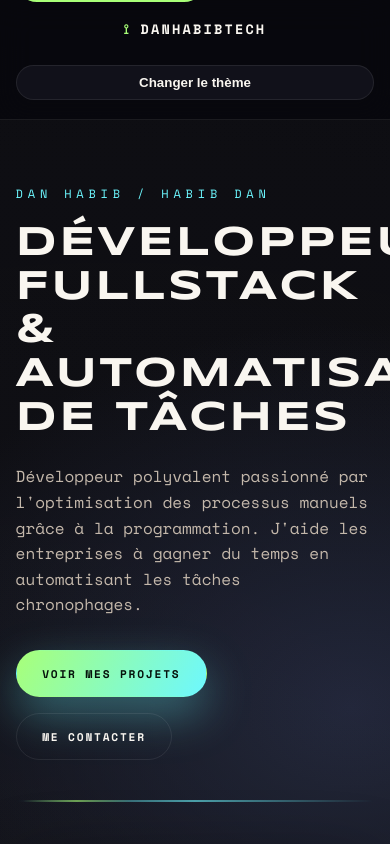
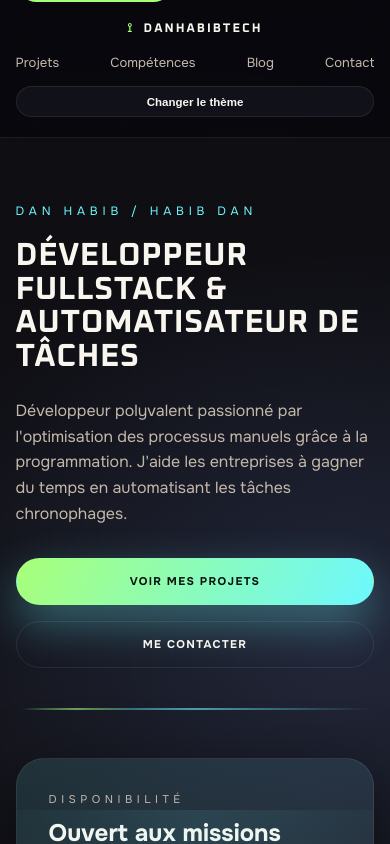
Before and after one commit to danhab05/danhabibtech, a Next.js app: page / in a window 390 px wide. Shown: the top 844 px of the page. Built offline with nearby package versions, Linux system fonts and the light colour scheme.

Commit message:
Improve typography and mobile responsiveness

```diff
--- a/app/globals.css
+++ b/app/globals.css
@@ -32,6 +32,7 @@ body {
     linear-gradient(180deg, var(--bg) 0%, var(--bg-deep) 100%);
   color: var(--text);
   line-height: 1.6;
+  font-size: 16px;
 }
 
 a {
@@ -116,6 +117,7 @@ a {
   letter-spacing: 0.16em;
   text-transform: uppercase;
   font-size: 0.85rem;
+  font-family: var(--font-display), system-ui, sans-serif;
 }
 
 .brand-mark {
@@ -180,7 +182,7 @@ a {
   font-size: clamp(2.6rem, 4vw, 4.4rem);
   line-height: 1.05;
   margin: 1.2rem 0 1.5rem;
-  letter-spacing: 0.06em;
+  letter-spacing: 0.04em;
   text-transform: uppercase;
 }
 
@@ -209,7 +211,7 @@ a {
   border: 1px solid transparent;
   font-weight: 700;
   text-transform: uppercase;
-  letter-spacing: 0.16em;
+  letter-spacing: 0.12em;
   font-size: 0.7rem;
   display: inline-flex;
   align-items: center;
@@ -522,6 +524,8 @@ a {
   .nav-links {
     width: 100%;
     justify-content: center;
+    flex-wrap: wrap;
+    gap: 0.9rem;
   }
 
   .theme-toggle {
@@ -534,8 +538,19 @@ a {
 }
 
 @media (max-width: 720px) {
+  .brand {
+    font-size: 0.78rem;
+  }
+
   .nav-links {
-    display: none;
+    display: flex;
+    font-size: 0.82rem;
+    gap: 0.75rem;
+  }
+
+  .theme-toggle {
+    font-size: 0.72rem;
+    padding: 0.55rem 0.9rem;
   }
 
   .blog-card {
@@ -546,4 +561,43 @@ a {
   .hero {
     padding: 4rem 0 3rem;
   }
+
+  .hero-copy h1 {
+    letter-spacing: 0.02em;
+  }
+
+  .hero-actions {
+    width: 100%;
+  }
+
+  .button {
+    width: 100%;
+    justify-content: center;
+  }
+
+  .hero-panel {
+    padding: 2rem;
+  }
+
+  .card {
+    padding: 1.6rem;
+  }
 }
+
+@media (max-width: 520px) {
+  .nav {
+    gap: 0.8rem;
+  }
+
+  .nav-links {
+    justify-content: space-between;
+  }
+
+  .hero-copy h1 {
+    font-size: clamp(2rem, 8vw, 2.6rem);
+  }
+
+  .panel-metrics {
+    grid-template-columns: repeat(auto-fit, minmax(140px, 1fr));
+  }
+}
--- a/app/layout.tsx
+++ b/app/layout.tsx
@@ -1,16 +1,16 @@
 import type { Metadata } from "next";
-import { Space_Mono, Syncopate } from "next/font/google";
+import { Onest, Oxanium } from "next/font/google";
 import "./globals.css";
 
-const syncopate = Syncopate({
+const oxanium = Oxanium({
   subsets: ["latin"],
   weight: ["400", "700"],
   variable: "--font-display",
 });
 
-const spaceMono = Space_Mono({
+const onest = Onest({
   subsets: ["latin"],
-  weight: ["400", "700"],
+  weight: ["400", "500", "600", "700"],
   variable: "--font-body",
 });
 
@@ -60,7 +60,7 @@ export default function RootLayout({
 }) {
   return (
     <html lang="fr">
-      <body className={`${syncopate.variable} ${spaceMono.variable}`}>
+      <body className={`${oxanium.variable} ${onest.variable}`}>
         <div className="page">{children}</div>
       </body>
     </html>
```
